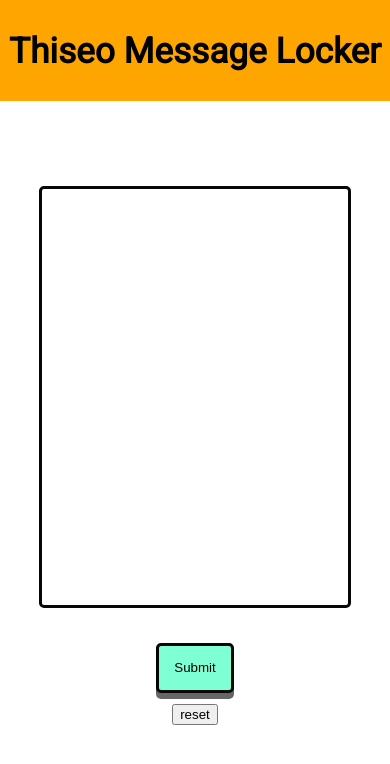
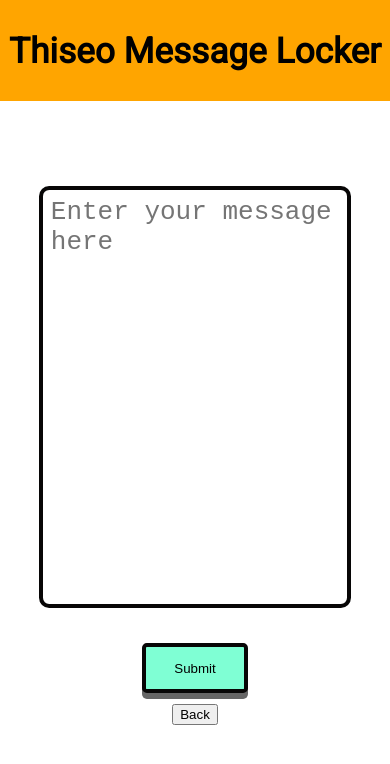
Before and after one commit to PxPerfectMike/thiseo-message, a React (Create React App) app: page / in a window 390 px wide. Shown: the top 764 px of the page. Built offline with nearby package versions, Linux system fonts and the light colour scheme.

Commit message:
add scrollbar and responsive design css fix

```diff
--- a/src/App.css
+++ b/src/App.css
@@ -18,26 +18,39 @@ body {
 	display: flex;
 	flex-direction: column;
 	margin: 10vh auto 3vh auto;
+	padding: 2vw;
 	resize: none;
 	width: 80vw;
 	height: 50vh;
-	border: 3px solid #070606;
-	border-radius: 5px;
-	font-size: 3em;
+	border: 4px solid #070606;
+	border-radius: 1.2vh;
+	font-size: 2em;
 }
 
 textarea::-webkit-scrollbar {
-	width: 2px;
+	background-color: #070606;
+	border: 1px solid white;
+	border-radius: 999px;
+	width: 1.6vh;
+}
+
+textarea::-webkit-scrollbar-thumb {
+	background-color: #ffa500;
+	width: 3vw;
+	height: 3vw;
+	border-radius: 999px;
+	margin: 1px;
 }
 
 .textSubmitButton {
-	margin: 10px auto;
-	width: 20vw;
-	height: 50px;
-	border: 3px solid #070606;
-	border-radius: 5px;
+	margin: 2.5vw auto;
+	width: 27vw;
+	height: 6vh;
+	border: 0.5vh solid #070606;
+	border-radius: 1.25vw;
 	background-color: aquamarine;
 	box-shadow: 0 0.7vh #666;
+	text-align: center;
 }
 .textSubmitButton:active {
 	background-color: #198a79;
--- a/src/components/CreatePage.jsx
+++ b/src/components/CreatePage.jsx
@@ -11,7 +11,7 @@ function CreatePage({ callback }) {
 					callback(data0);
 				}}
 			>
-				reset
+				Back
 			</button>
 		</>
 	);
--- a/src/components/MsgForm.jsx
+++ b/src/components/MsgForm.jsx
@@ -23,6 +23,8 @@ export default class MsgForm extends React.Component {
 			<form onSubmit={this.handleSubmit}>
 				<textarea
 					className='mainTextInput'
+					maxLength={1500}
+					placeholder='Enter your message here'
 					type='text'
 					value={this.state.value}
 					onChange={this.handleChange}
```
